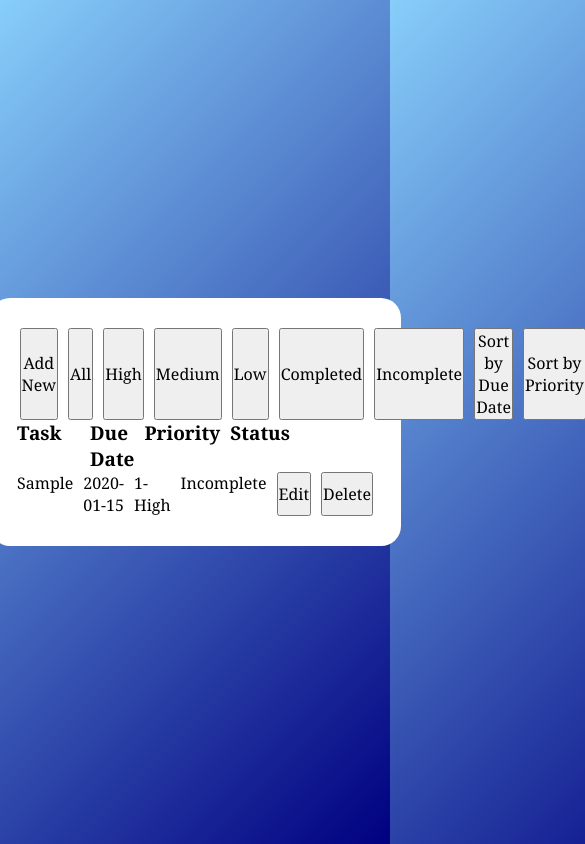
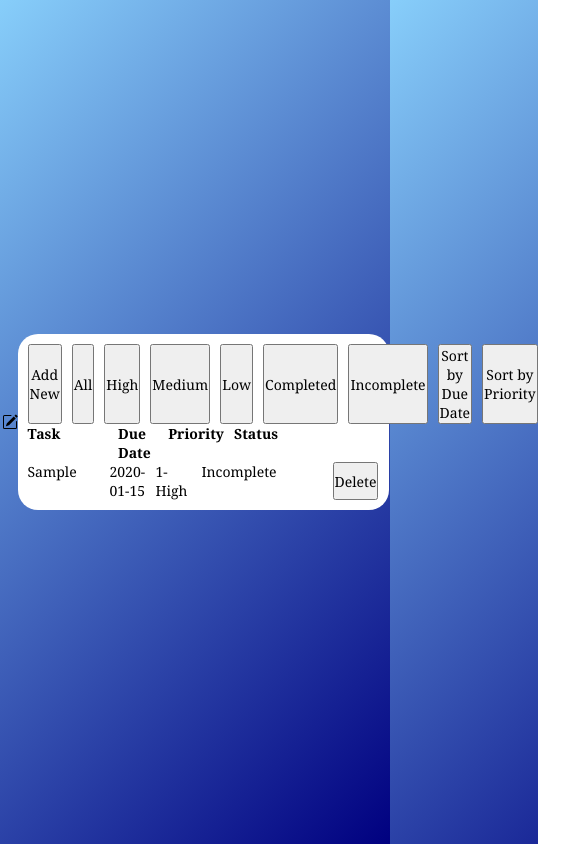
Before and after one commit to cbgalbreath/Task-Tracker, a plain HTML site: page index.html in a window 390 px wide. Both pictures are taken after typing "Sample", "2020-01-15" into the empty fields and a click on the button "Add". Shown: the whole page, 585 px wide, since content can reach past the window. Drawn offline with Linux system fonts and the light colour scheme.

Commit message:
Start of CSS formatting for mobile

```diff
--- a/index.html
+++ b/index.html
@@ -5,6 +5,10 @@
     <meta name="viewport" content="width=device-width, initial-scale=1.0">
     <title>Document</title>
     <link rel="stylesheet" href="style.css">
+    <svg xmlns="http://www.w3.org/2000/svg" width="16" height="16" fill="currentColor" class="bi bi-pencil-square" viewBox="0 0 16 16">
+        <path d="M15.502 1.94a.5.5 0 0 1 0 .706L14.459 3.69l-2-2L13.502.646a.5.5 0 0 1 .707 0l1.293 1.293zm-1.75 2.456-2-2L4.939 9.21a.5.5 0 0 0-.121.196l-.805 2.414a.25.25 0 0 0 .316.316l2.414-.805a.5.5 0 0 0 .196-.12l6.813-6.814z"/>
+        <path fill-rule="evenodd" d="M1 13.5A1.5 1.5 0 0 0 2.5 15h11a1.5 1.5 0 0 0 1.5-1.5v-6a.5.5 0 0 0-1 0v6a.5.5 0 0 1-.5.5h-11a.5.5 0 0 1-.5-.5v-11a.5.5 0 0 1 .5-.5H9a.5.5 0 0 0 0-1H2.5A1.5 1.5 0 0 0 1 2.5v11z"/>
+      </svg>
 </head>
 <body>
     <div class="container">
--- a/script.js
+++ b/script.js
@@ -128,8 +128,8 @@ function createLine(lineItem){
     displayStatus.innerText = lineItem.status;
     displayLine.appendChild(displayStatus);
     if (lineItem.status != "Completed"){
-        const editButton = document.createElement('button');
-        editButton.innerText = "Edit";
+        const editButton = document.createElement('i');
+        editButton.classList = "bi bi-pencil-square";
         editButton.addEventListener("click", () => editTask(lineItem.id));
         displayLine.appendChild(editButton);
     }
--- a/style.css
+++ b/style.css
@@ -55,3 +55,26 @@ body{
     border: none;
     font-size: 14px;
 }
+
+@media screen and (max-width: 600px){
+
+    *{
+        font-size: 14px;
+    }
+
+    .container{
+        padding: 10px;
+    }
+
+    .label-container, .task-item, .form-container, .button-row{
+
+    }
+
+    .column-label{
+        font-size: 14px;
+    }
+
+    .form-box{
+        font-size: 11px;
+    }
+}
```
